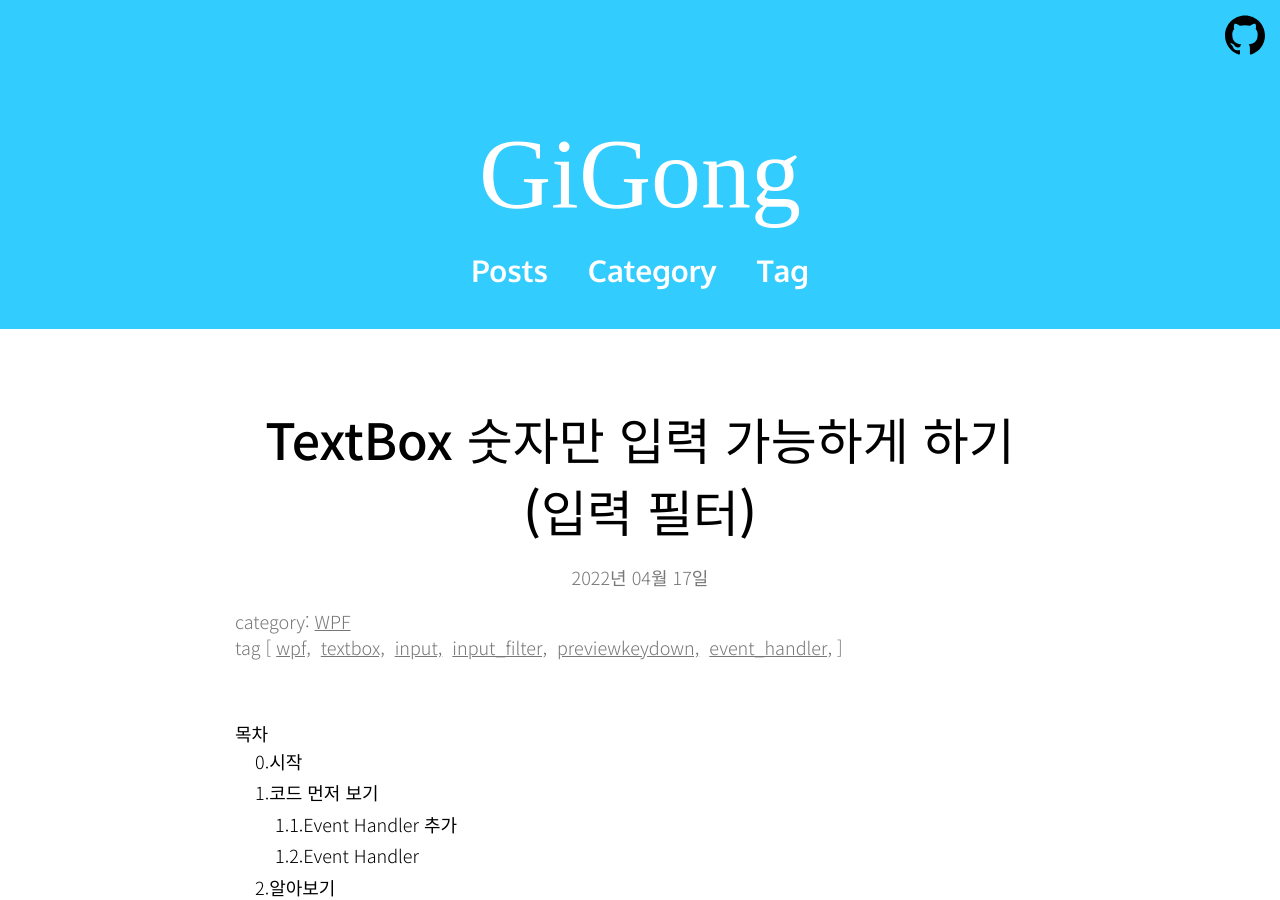
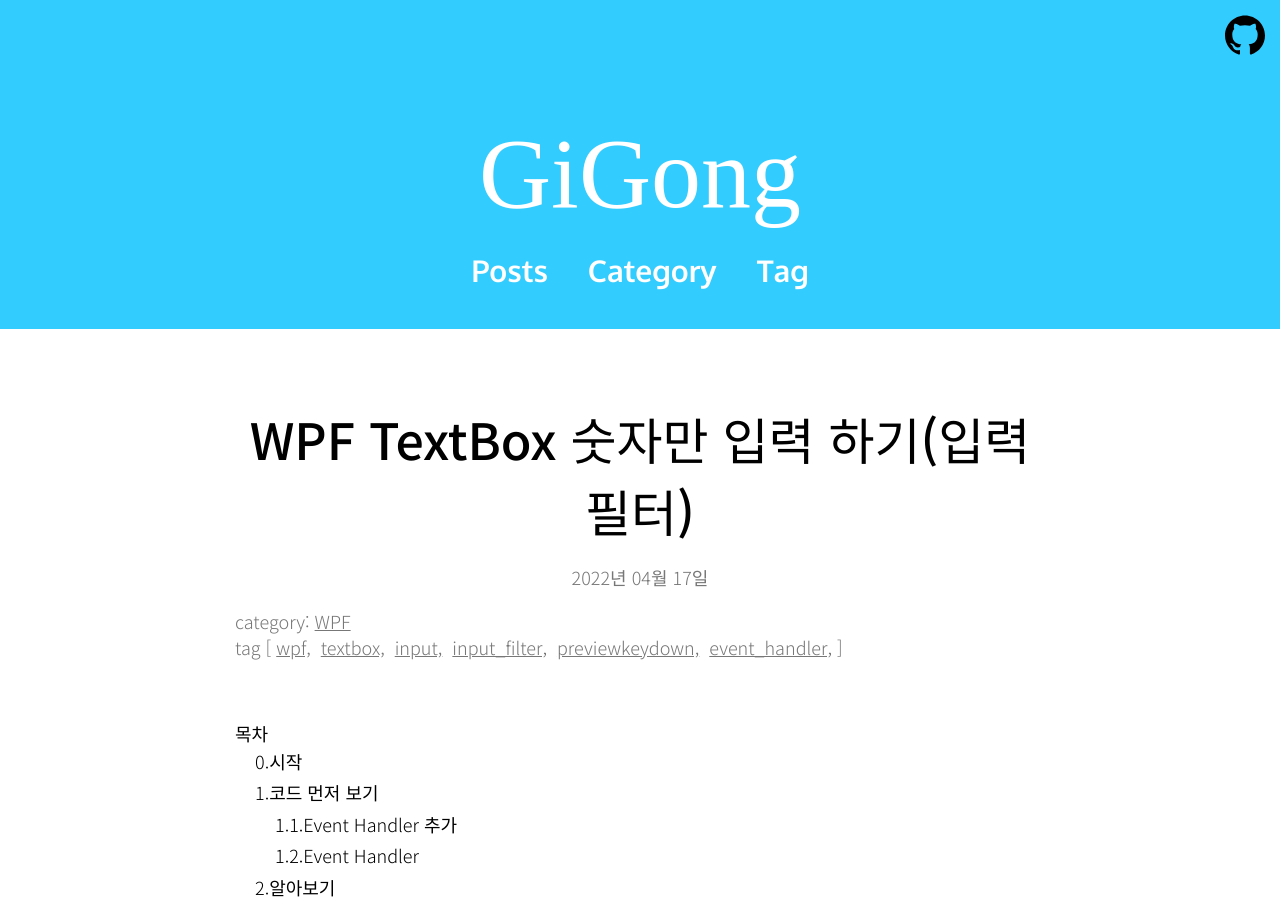
Before and after one commit to GiGong/gigong.github.io, a Jekyll site: the page built from _posts/WPF/2022-04-17-WPF-TextBox-input-only-number-input-filter.md, in a window 1280 px wide and 900 px high. Built offline with Jekyll 4.4.1, drawn with Linux system fonts in a browser that asks for light colours; some web fonts are replaced; comment, search, counter and statistics services are not loaded.

Commit message:
Fix post title. About textbox input only number post.

```diff
--- a/_posts/WPF/2022-04-17-WPF-TextBox-input-only-number-input-filter.md
+++ b/_posts/WPF/2022-04-17-WPF-TextBox-input-only-number-input-filter.md
@@ -1,6 +1,6 @@
 ---
 layout: post
-title:  "TextBox 숫자만 입력 가능하게 하기(입력 필터)"
+title:  "WPF TextBox 숫자만 입력 하기(입력 필터)"
 date:   2022-04-17 17:35
 categories: [WPF]
 tags: [wpf, textbox, input, input_filter, previewkeydown, event_handler]
```
